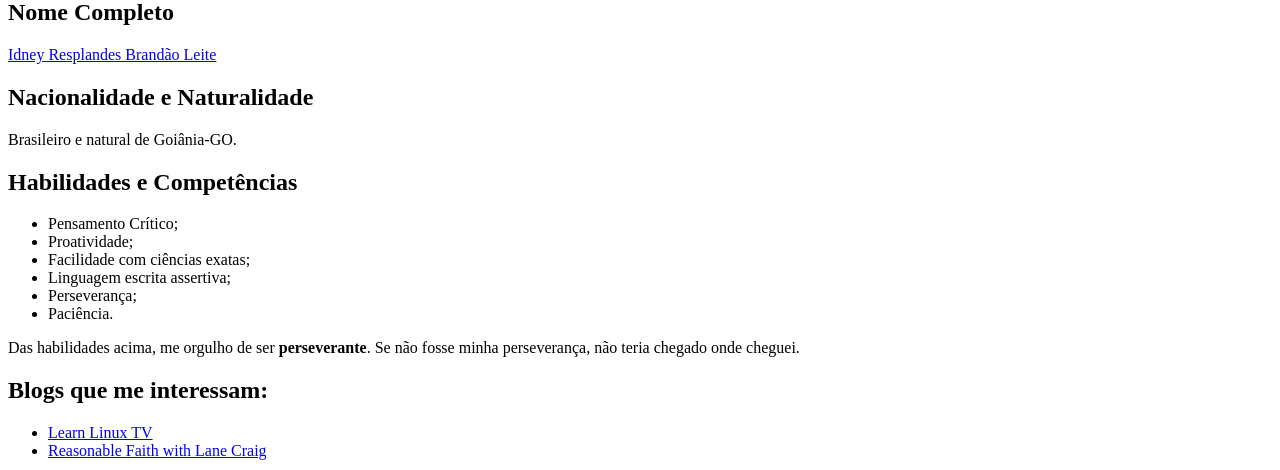
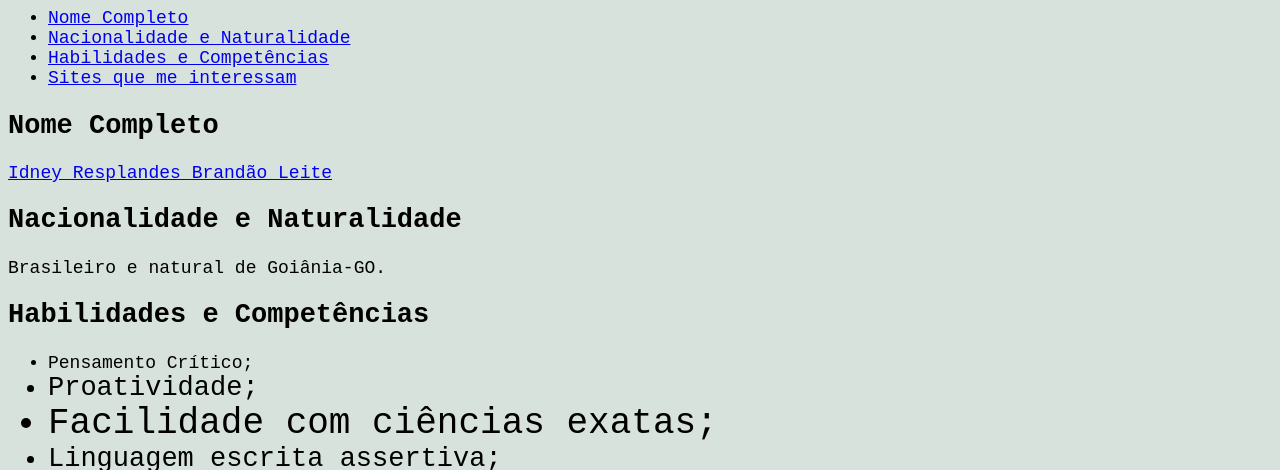
Before and after one commit to idneyresplandes/idneyresplandes.github.io, a plain HTML site: page index.html in a window 1280 px wide. Shown: the part 81-551 px from the top of the page. Drawn offline with Linux system fonts and the light colour scheme.

Commit message:
Atualização do página pessoal com CSS

```diff
--- a/index.html
+++ b/index.html
@@ -3,28 +3,58 @@
   <head>
     <meta charset="UTF-8">
     <title>Informações Pessoais</title>
+    <link rel="stylesheet" type="text/css" href="style.css">
+    <!-- <style> -->
+    <!-- /* body{
+     background-color: #D8E2DC;
+     font-size: 18px;
+     }
+    h1,h2,p,li{
+      font-family: monospace;
+    }
+   .item-1{
+     font-size: 1em
+   }
+   .item-2{
+     font-size: 1.5em
+   }
+
+   .item-3{
+     font-size: 2em
+   }  */
+
+    </style> -->
   </head>
   <body>
     <h1>  Informações Pessoais </h1>
-    <h2> Nome Completo </h2>
+    <ul>
+     <li><a href="#nome">Nome Completo</a></li>
+     <li><a href="#local-de-nascimento"> Nacionalidade e Naturalidade</a></li>
+     <li><a href="#habilidades">Habilidades e Competências</a></li>
+     <li><a href="#interesses"> Sites que me interessam</a></li>
+    </ul>
+      <h2 id="nome"> Nome Completo </h2>
         <p><a href="#foto-pessoal">Idney Resplandes Brandão Leite</a></p>
-    <h2>Nacionalidade e Naturalidade</h2>
+
+      <h2 id="local-de-nascimento">Nacionalidade e Naturalidade</h2>
           <p>Brasileiro e natural de Goiânia-GO.</p>
-    <h2>Habilidades e Competências </h2>
+
+      <h2 id="habilidades">Habilidades e Competências </h2>
       <ul>
-      <li> Pensamento Crítico; </li>
-      <li> Proatividade; </li>
-      <li> Facilidade com ciências exatas;</li>
-      <li> Linguagem escrita assertiva;</li>
-      <li> Perseverança;</li>
-      <li> Paciência.</li>
+        <li class="item-1"> Pensamento Crítico; </li>
+        <li class="item-2"> Proatividade; </li>
+        <li class="item-3"> Facilidade com ciências exatas;</li>
+        <li class="item-2"> Linguagem escrita assertiva;</li>
+        <li class="item-1"> Perseverança;</li>
+        <li class="item-3"> Paciência.</li>
       </ul>
       <p>Das habilidades acima, me orgulho de ser <strong>perseverante</strong>. Se não fosse minha perseverança, não teria chegado onde cheguei.</p>
-    <h2>Blogs que me interessam:</h2>
+
+      <h2 id="interesses">Sites que me interessam</h2>
       <ul>
       <li><a href="https://www.learnlinux.tv/" target="_blank"> Learn Linux TV </a></li>
       <li> <a href = "https://www.reasonablefaith.org/" target ="_blank"> Reasonable Faith with Lane Craig </a> </li>
       </ul>
-    <img id="foto-pessoal"src="./profile.jpeg" alt= "Foto de Idney Brandão" width="200px" >
+      <img id="foto-pessoal" src="./profile.jpeg" width="200px">
   </body>
 </html>
--- /dev/null
+++ b/style.css
@@ -0,0 +1,17 @@
+body{
+  background-color: #D8E2DC;
+  font-size: 18px;
+  }
+ h1,h2,p,li{
+   font-family: monospace;
+ }
+.item-1{
+  font-size: 1em
+}
+.item-2{
+  font-size: 1.5em
+}
+
+.item-3{
+  font-size: 2em
+}
```
Lines whose indentation alone changed are shown as unchanged.
